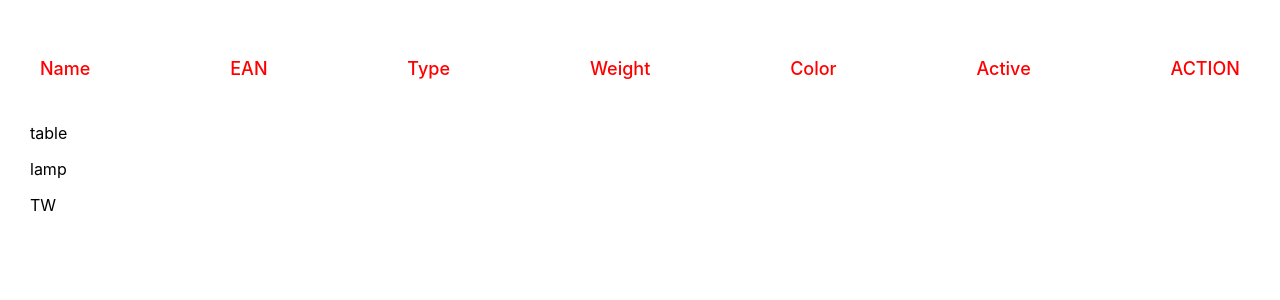
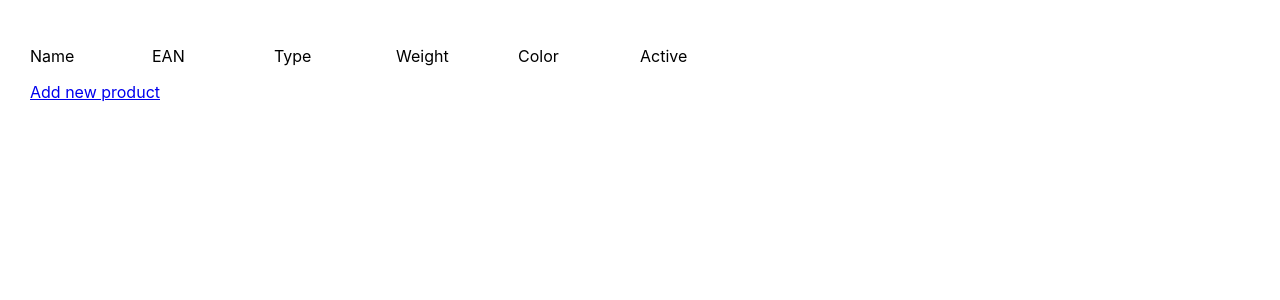
Before and after one commit to Katanis/talech, a React (Create React App) app: page /products in a window 1280 px wide. Shown: the top 300 px of the page. Built offline with nearby package versions, Linux system fonts and the light colour scheme.

Commit message:
Product list view shows items from localStorage

```diff
--- a/src/Screens/ProductsList.js
+++ b/src/Screens/ProductsList.js
@@ -1,59 +1,52 @@
-import React from 'react';
-
-const data = {
-  prod1: {
-    name: 'table',
-    EAN: 125,
-    type: 'furniture',
-    weight: 20,
-    color: 'brown',
-    active: true,
-  },
-  prod2: {
-    name: 'lamp',
-    EAN: 125,
-    type: 'furniture',
-    weight: 20,
-    color: 'brown',
-    active: true,
-  },
-  prod3: {
-    name: 'TW',
-    EAN: 125,
-    type: 'furniture',
-    weight: 20,
-    color: 'brown',
-    active: true,
-  },
-};
+import React, { useState } from 'react';
+import { Link } from 'react-router-dom';
 
 const ProductsPreview = (props) => {
-  return <ProductList></ProductList>;
+  const [deleted, setDelete] = useState(false);
+
+  function deleteHandler(key) {
+    localStorage.removeItem(key);
+    setDelete(!deleted);
+    alert("Product with id: " + key + " deleted!");
+  }
+  return <ProductList deleteHandler={deleteHandler}></ProductList>;
 };
 
 const ProductList = (props) => {
   return (
     <div style={style.container}>
       <TableHeader></TableHeader>
-      <div>
-        {Object.entries(data).map(([key, value]) => {
-          return <p>{value.name}</p>;
-        })}
-      </div>
+      {Object.entries(localStorage).map(([key, valueJSON]) => {
+        console.log(localStorage.getItem('name'));
+        const value = JSON.parse(valueJSON);
+        return (
+          <div style={style.gridItemsContainer}>
+            <p>{value.name}</p>
+            <p>{value.ean}</p>
+            <p>{value.type}</p>
+            <p>{value.weight}</p>
+            <p>{value.color}</p>
+            <input checked={value.active} type="checkbox"></input>
+            <Link to={'/products/' + key}>VIEW</Link>
+            <Link to={'/products/' + key + '/edit'}>EDIT</Link>
+            <button onClick={() => props.deleteHandler(key)}>DELETE</button>
+          </div>
+        );
+      })}
+      <Link to="/products/create">Add new product</Link>
     </div>
   );
 };
 
 const TableHeader = (props) => {
   return (
-    <div style={style.tavbleHeaderContainer}>
+    <div style={style.gridTableHeader}>
       <TableField style={style.field} text="Name"></TableField>
       <TableField style={style.field} text="EAN"></TableField>
       <TableField style={style.field} text="Type"></TableField>
       <TableField style={style.field} text="Weight"></TableField>
       <TableField style={style.field} text="Color"></TableField>
       <TableField style={style.field} text="Active"></TableField>
-      <TableField style={style.field} text="ACTION"></TableField>
     </div>
   );
 };
@@ -74,6 +67,15 @@ const style = {
     fontSize: '18px',
     fontWeight: '500',
   },
+  gridTableHeader: {
+    display: 'grid',
+    gridTemplateColumns: '10% 10% 10% 10% 10% 10%',
+    // gridTemplateRows: 'auto auto auto',
+  },
+  gridItemsContainer: {
+    display: 'grid',
+    gridTemplateColumns: '10% 10% 10% 10% 10% 10% 10% 10% 10%',
+  },
   field: {
     margin: '10px',
     padding: '5px',
```
